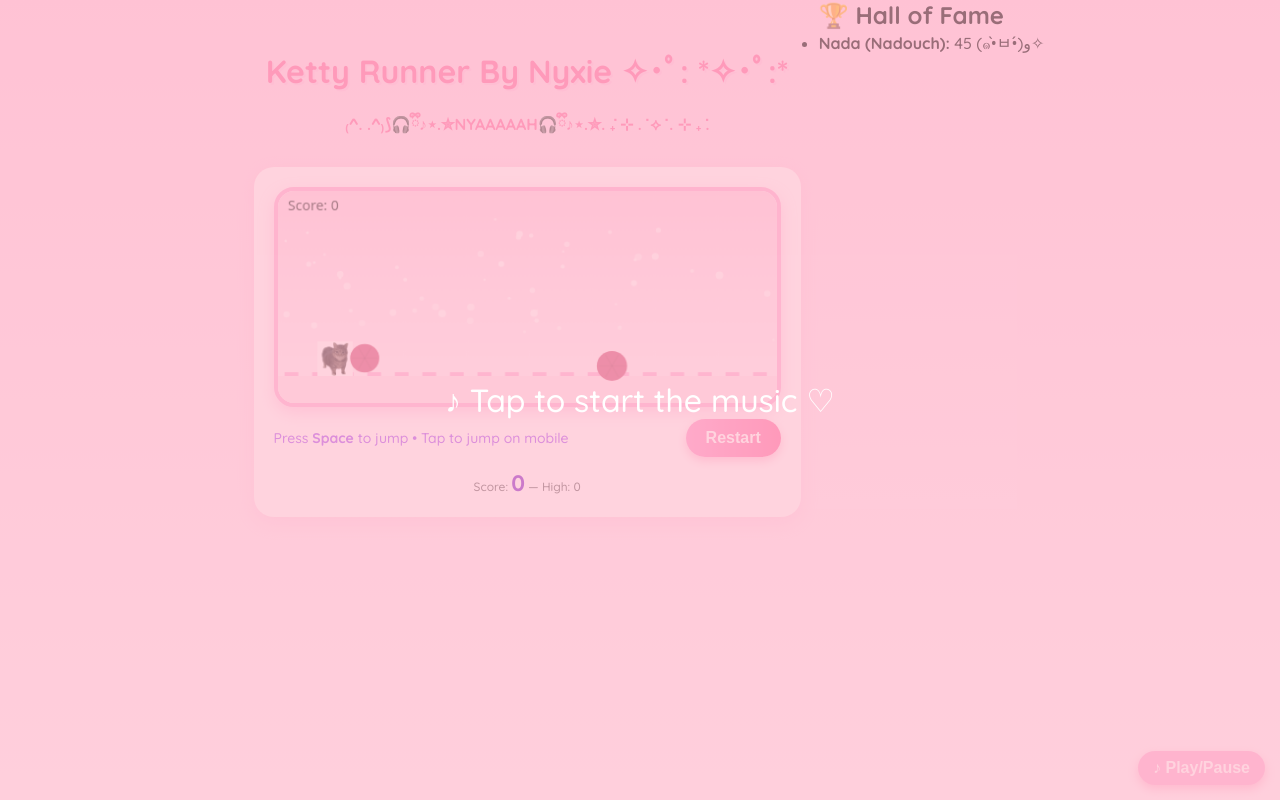
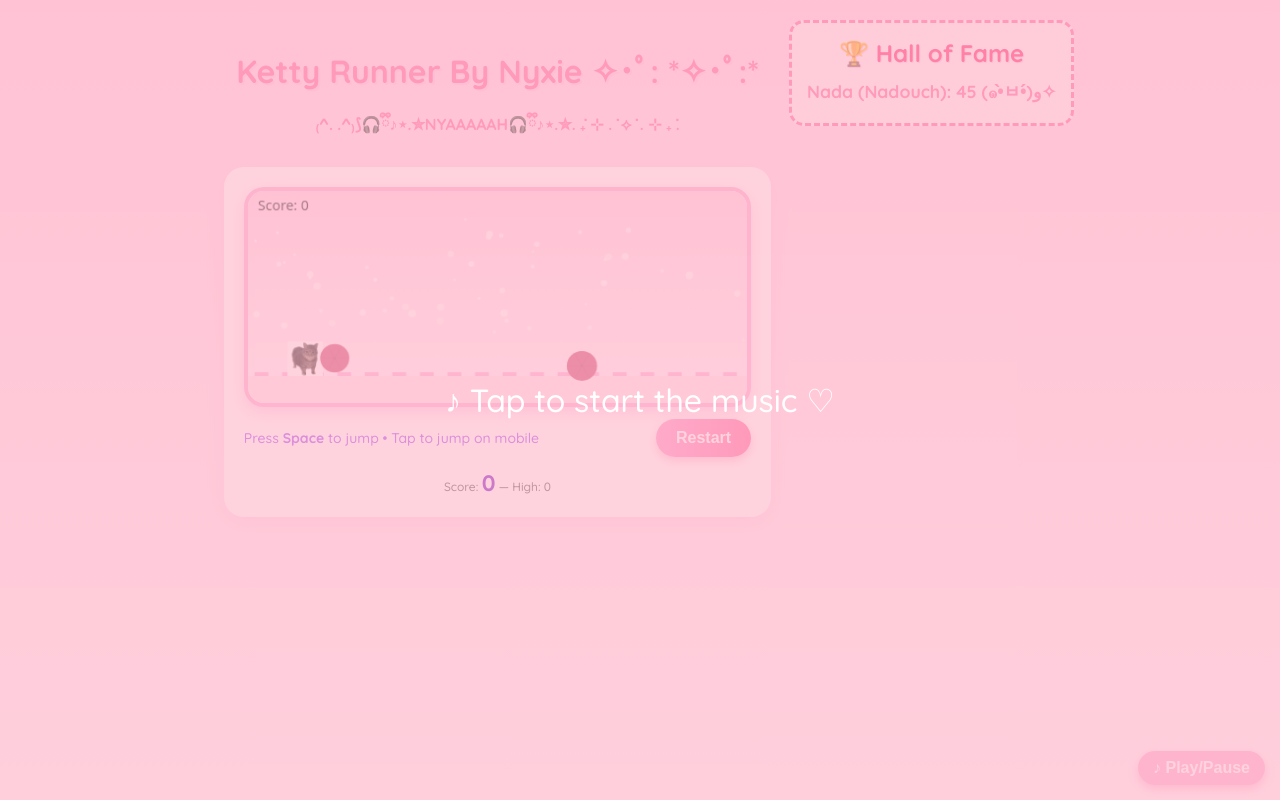
Before and after one commit to NyxLuci/Meet-Nyx-Lucianis, a plain HTML site: page ketty_runner.html in a window 1280 px wide. Drawn offline with Linux system fonts and the light colour scheme.

Commit message:
ketty_runner.css

```diff
--- a/ketty_runner.css
+++ b/ketty_runner.css
@@ -152,3 +152,30 @@ button:hover, .btn:hover {
     height: 220px;
   }
 }
+.hall-of-fame {
+  margin-top: 20px;
+  background: #fff0f6;
+  border: 3px dashed #ff70a6;
+  border-radius: 15px;
+  padding: 15px;
+  text-align: center;
+}
+
+.hall-of-fame h2 {
+  color: #ff3377;
+  font-size: 1.5rem;
+  margin-bottom: 10px;
+  text-shadow: 1px 1px #ffcce5;
+}
+
+.hall-of-fame ul {
+  list-style: none;
+  padding: 0;
+}
+
+.hall-of-fame li {
+  font-size: 1.1rem;
+  margin: 5px 0;
+  color: #ff70a6;
+  font-weight: 600;
+}
```
